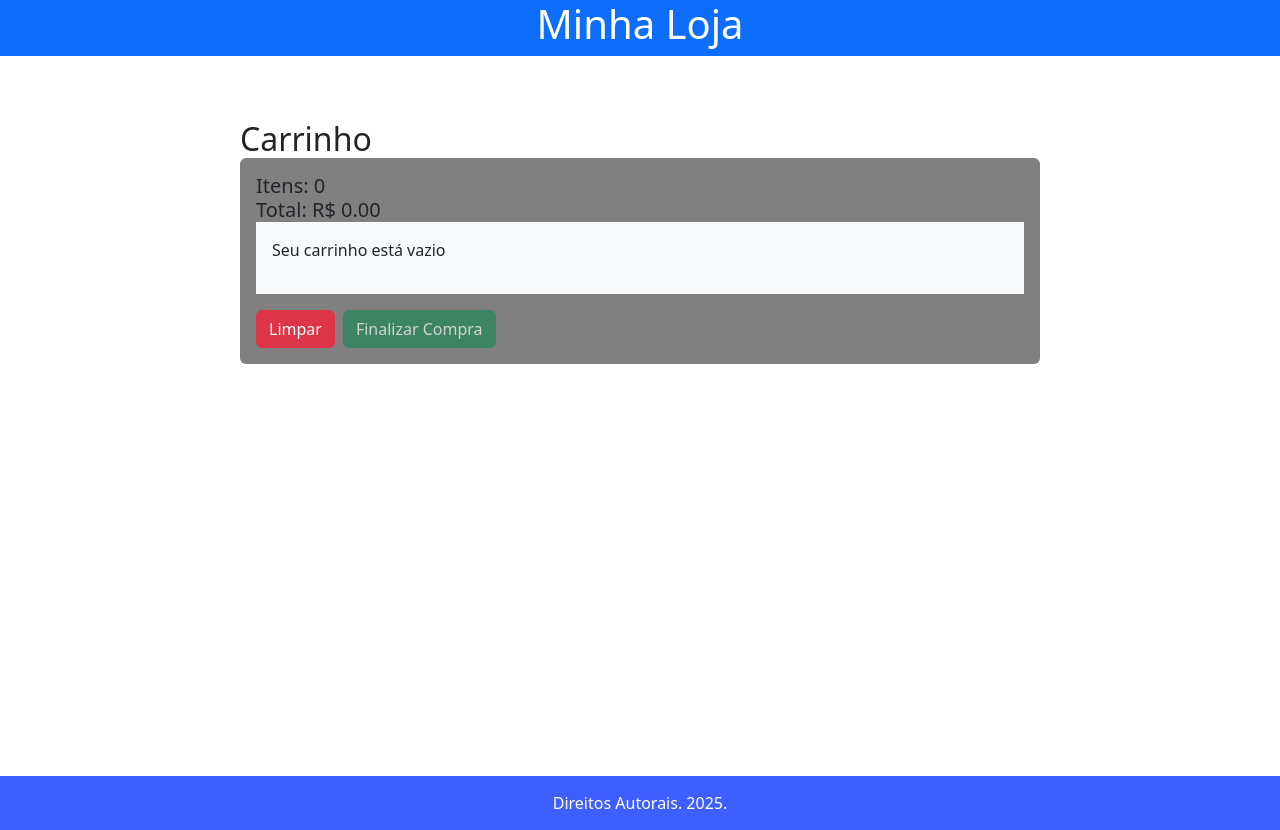
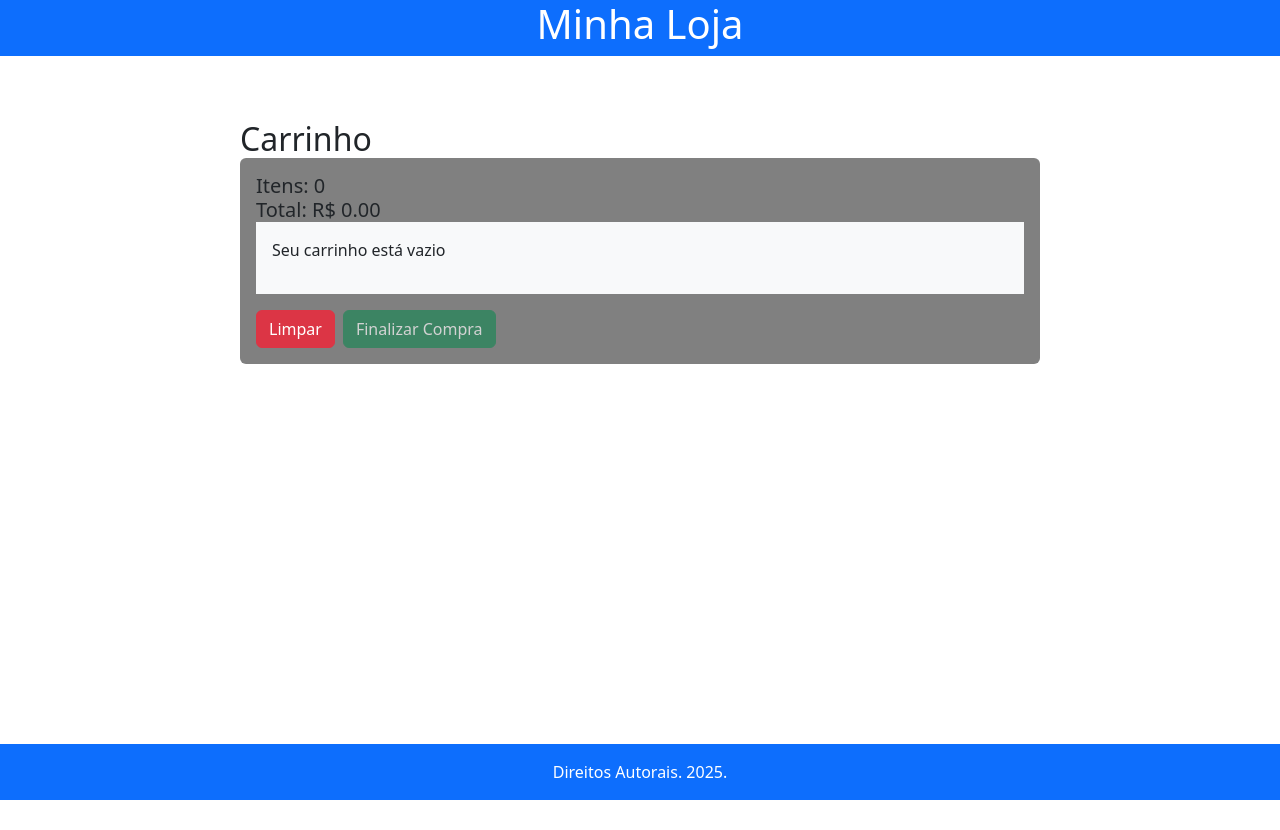
Before and after one commit to estefanostroher/my-store, a React (Vite) app: page /carrinho in a window 1280 px wide. After the commit the page ends 800 px from the top, so only its background shows below. Built offline with nearby package versions, Linux system fonts and the light colour scheme.

Commit message:
bootstrap adjusts

```diff
--- a/src/App.jsx
+++ b/src/App.jsx
@@ -18,7 +18,7 @@ function App() {
 
   return (
     <Router>
-      <main>
+      <main className="d-flex flex-column vw-100 vh-100">
         <Header />
         <Routes>
           <Route path="/" element={
--- a/src/components/errorPage/index.jsx
+++ b/src/components/errorPage/index.jsx
@@ -1,13 +1,11 @@
-import './style.css';
-
 const ErrorPage = () => {
     return (
-        <div className="error-page">
-            <h1 className="erro-404">Erro 404</h1>
-            <p className="description-error-1">Desculpe, a página que você está procurando não existe.</p>
-            <p className="description-error-2">O link pode não existir ou ter sido removido</p>
+        <div className="h-100 w-100 d-flex flex-column justify-content-center align-items-center">
+            <h1 className="fw-bold">Erro 404</h1>
+            <p className="text-secondary fs-2 fw-bolder">Desculpe, a página que você está procurando não existe.</p>
+            <p className="text-dark fs-4 fw-bolder">O link pode não existir ou ter sido removido</p>
 
-            <button onClick={() => window.location.href = '/'} className="button-erro-voltar">
+            <button onClick={() => window.location.href = '/'} className="btn btn-primary px-4 py-2 fs-5">
                 Voltar para a página inicial
             </button>
         </div>
--- a/src/components/errorPage/style.css
+++ /dev/null
@@ -1,40 +0,0 @@
-.error-page {
-    display: flex;
-    flex-direction: column;
-    align-items: center;
-    margin: 250px 0 250px 0;
-}
-
-.erro-404 {
-    font-size: 4rem;
-    font-weight: bold;
-    color: #000;
-}
-
-.description-error-1 {
-    color: #807f7f;
-    font-weight: 500;
-    font-size: 30px;
-}
-
-.description-error-2 {
-    color: #3b3b3b;
-    font-weight: 500;
-    font-size: 25px;
-}
-
-.button-erro-voltar {
-    margin-top: 20px;
-    padding: 10px 20px;
-    background-color: #007bff;
-    color: white;
-    border: none;
-    border-radius: 5px;
-    cursor: pointer;
-    font-size: 1rem;
-    transition: background-color 0.3s;
-}
-
-.button-erro-voltar:hover {
-    background-color: #0056b3;
-}
--- a/src/components/footer/index.jsx
+++ b/src/components/footer/index.jsx
@@ -1,9 +1,7 @@
-import './style.css';
-
 const Footer = () => {
     return (
-        <footer className="footer-container">
-            <p className="footer-title">Direitos Autorais. 2025.</p>
+        <footer className="d-flex justify-content-center bg-primary align-items-center p-3 text-white">
+            <p className="m-0">Direitos Autorais. 2025.</p>
         </footer>
     );
 };
--- a/src/components/footer/style.css
+++ /dev/null
@@ -1,12 +0,0 @@
-.footer-container {
-  background-color: rgb(62, 94, 255);
-  color: #ffffff;
-  text-align: center;
-  width: 100vw;
-  box-sizing: border-box;
-}
-
-.footer-title {
-  padding: 15px;
-  margin: 0;
-}
--- a/src/index.css
+++ b/src/index.css
@@ -5,7 +5,7 @@
 
   color-scheme: light dark;
   color: rgba(255, 255, 255, 0.87);
-  background-color: #242424;
+  /* background-color: #242424; */
 
   font-synthesis: none;
   text-rendering: optimizeLegibility;
```
